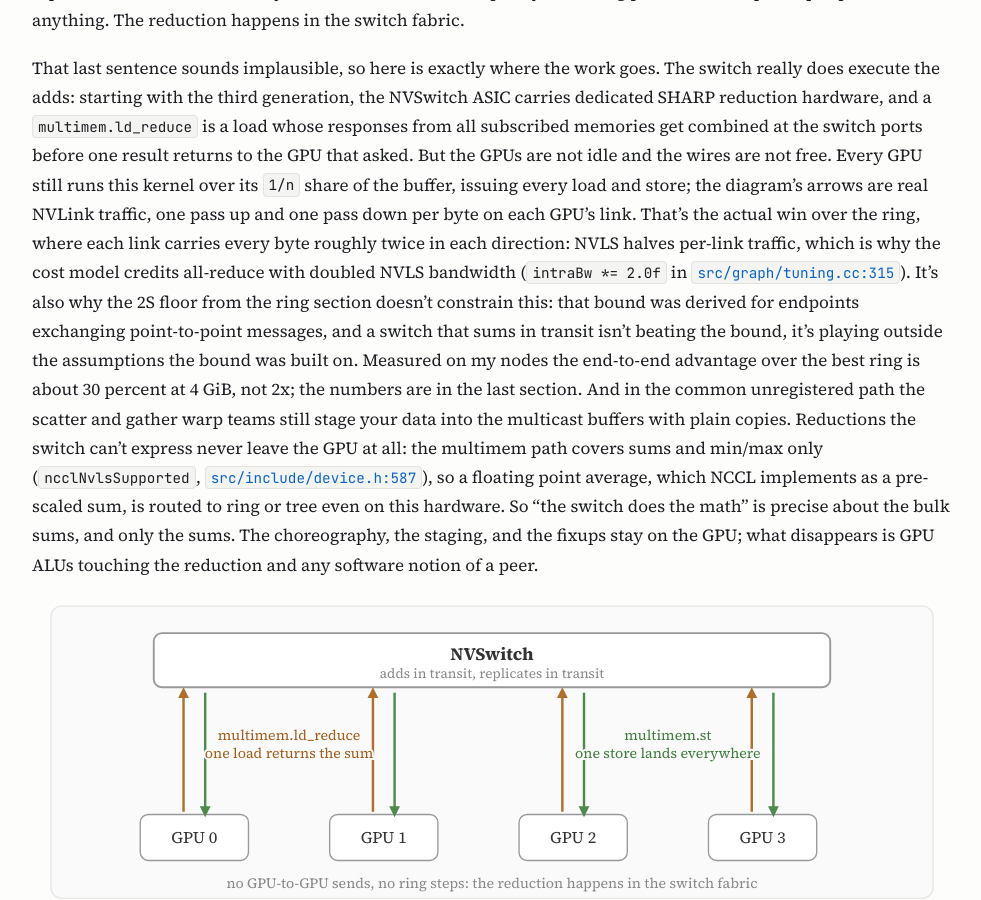
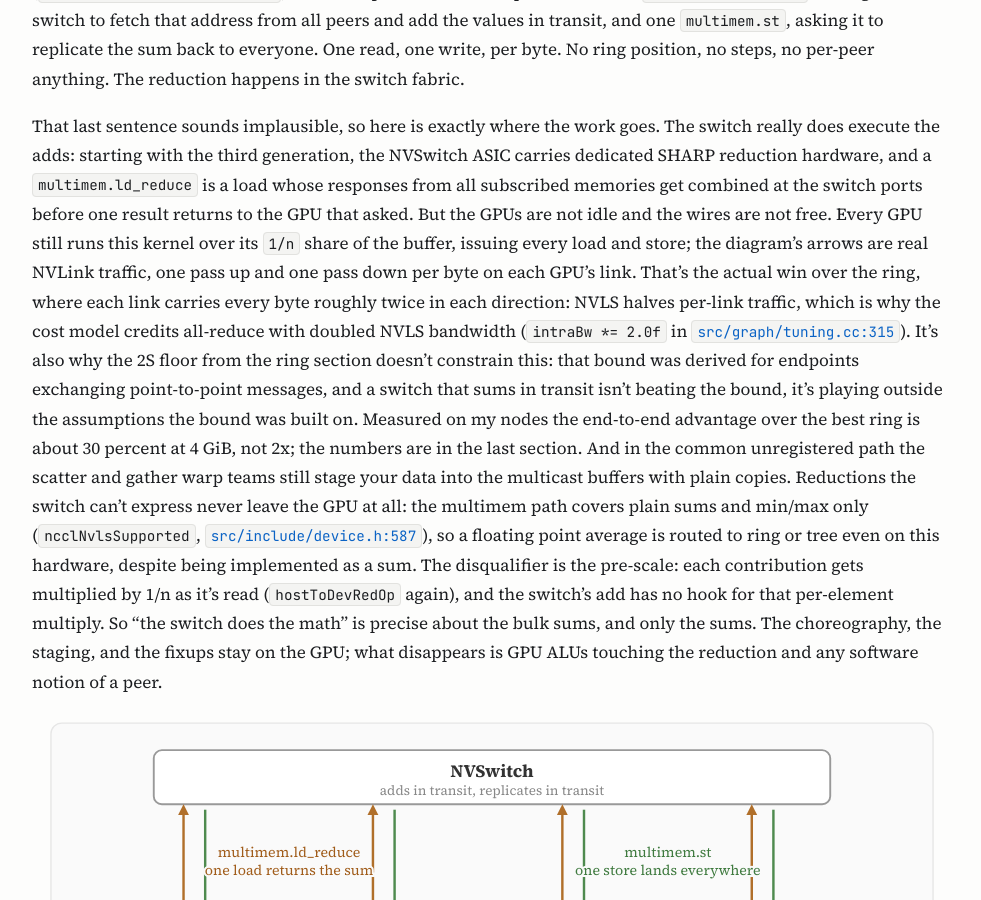
Before and after one commit to rakshithvasudev/rakshithvasudev.github.io, a Jekyll site: the page built from _posts/2026-08-02-inside-nccl-allreduce.md, in a window 1280 px wide and 900 px high, scrolled down 14619 px. Shown: the whole window, without its empty margins (148-1129 px from the left). Built offline with Jekyll 4.4.1, drawn with Linux system fonts in a browser that asks for light colours; some of the changed text lies outside the part shown.

Commit message:
Explain NVLS average exclusion, map direct primitives, reconcile 180x with hop ratio

```diff
--- a/_posts/2026-08-02-inside-nccl-allreduce.md
+++ b/_posts/2026-08-02-inside-nccl-allreduce.md
@@ -263,7 +263,10 @@ Those primitive names are the vocabulary the rest of NCCL is written in.
 `recvReduceSend` means "receive from my ring predecessor, add my contribution,
 send the result to my successor", and it happens as one fused operation: data
 streams from the receive buffer through the adds and out the send buffer without a
-round trip to memory in between. The `postOp=true` on the middle step marks where
+round trip to memory in between. The `direct` prefixes in the skeleton are the
+same operations in their direct-buffer form: when the transport allows it, data
+lands straight in the destination buffer instead of staging through the FIFO,
+so `directRecvReduceDirectSend` reads as `recvReduceSend`. The `postOp=true` on the middle step marks where
 each chunk's sum completes, and any final fixup runs exactly there, like the
 divide of an integer average (floating point averages need no fixup, since every
 contribution was pre-scaled by 1/n on the way in).
@@ -981,9 +984,12 @@ nodes the end-to-end advantage over the best ring is about 30 percent at 4 GiB,
 not 2x; the numbers are in the last section. And in the common unregistered path the scatter and
 gather warp teams still stage your data into the multicast buffers with plain
 copies. Reductions the switch can't express never leave the GPU at all: the
-multimem path covers sums and min/max only (`ncclNvlsSupported`,
-[`src/include/device.h:587`](https://github.com/NVIDIA/nccl/blob/5067397c2676d5aed50042fc39e5c8ee96eb0027/src/include/device.h#L587)), so a floating point average, which NCCL implements
-as a pre-scaled sum, is routed to ring or tree even on this hardware. So
+multimem path covers plain sums and min/max only (`ncclNvlsSupported`,
+[`src/include/device.h:587`](https://github.com/NVIDIA/nccl/blob/5067397c2676d5aed50042fc39e5c8ee96eb0027/src/include/device.h#L587)), so a floating point average is routed to ring or
+tree even on this hardware, despite being implemented as a sum. The
+disqualifier is the pre-scale: each contribution gets multiplied by 1/n as
+it's read (`hostToDevRedOp` again), and the switch's add has no hook for that
+per-element multiply. So
 "the switch does the math" is precise about the bulk sums, and only the sums.
 The choreography, the staging, and the fixups stay on the GPU; what disappears
 is GPU ALUs touching the reduction and any software notion of a peer.
@@ -1149,7 +1155,9 @@ latency plot in figure 3): on Summit, at up to 24,576 GPUs, small-message
 all-reduce latency beat rings by up to 180x. You can sanity-check that number
 with nothing but the hop counts from the cost model section: 24k GPUs is
 about 4,096 nodes, a ring serializes about 8,000 network hops, a tree needs
-about 24. The same announcement admits what gave out: full bandwidth held
+about 24. The raw hop ratio is over 300x; the measured 180x sits below it
+because wall-clock latency includes a fixed launch floor that both algorithms
+pay, which compresses the ratio. The same announcement admits what gave out: full bandwidth held
 until traffic crossed the InfiniBand fabric's top switch layer. Even the
 algorithm built for scale pays the topology tax we keep running into.
 
```
